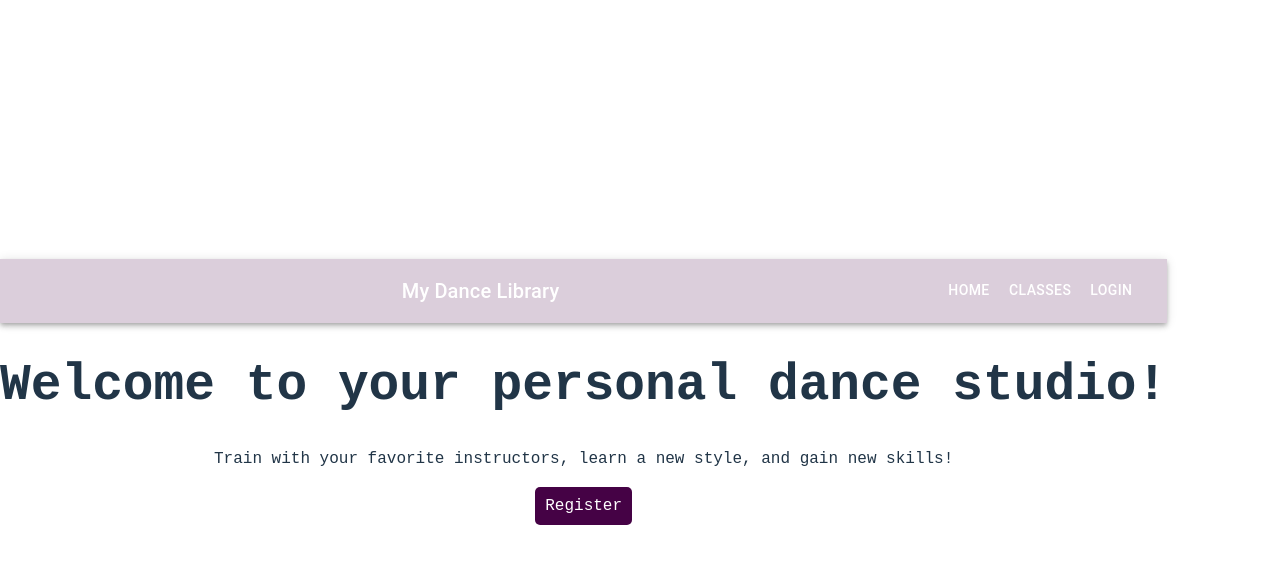
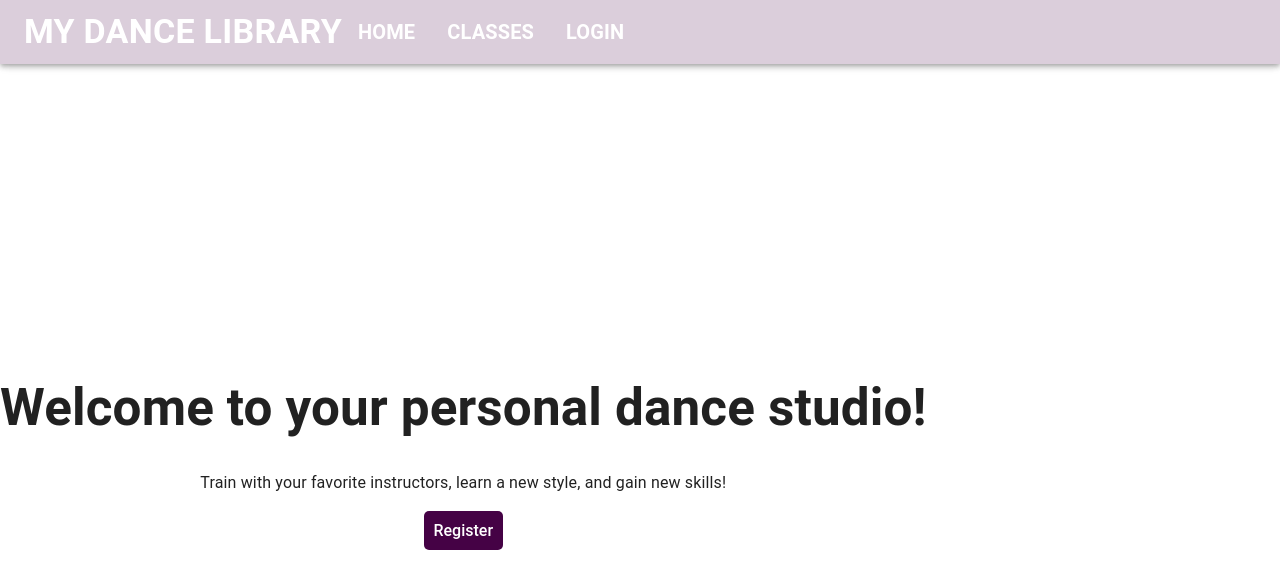
Before and after one commit to chrlee20043/dance-library, a React (Vite) app in the folder client/: page / in a window 1280 px wide. Shown: the top 588 px of the page. Built offline with nearby package versions, Linux system fonts and the light colour scheme.

Commit message:
MUI navbar styling

```diff
--- a/client/src/App.css
+++ b/client/src/App.css
@@ -12,7 +12,6 @@ rgb(255, 123, 0) (orange)
 * {
   box-sizing: border-box;
   /* margin: 0; */
-  /* background-color: rgb(242, 102, 1); */
 }
 
 #root {
@@ -28,6 +27,7 @@ body {
   background-size: cover;
   font-family: sans-serif;
   background-color:  white;
+  /* background-color: rgb(219, 206, 219); */
 
   /* background-image: linear-gradient(19deg, #FFE26A */
   /* 0%, #ABD699 100%); */
@@ -35,83 +35,6 @@ body {
   background-attachment: fixed;
   font-family: 'Courier New', Courier, monospace;
   overflow: scroll;
-}
-
-/* NAVBAR */
-
-#navbar-title {
-  font-family: Georgia, 'Times New Roman', Times, serif;
-  color: black;
-  /* float: left; */
-  /* line-height: 80px; */
-}
-
-#navbar {
-  display: flex;
-  align-items: center;
-  justify-content: space-between;
-	padding: 20px 80px;
-  background-color: white;
-  /* box-shadow: 0 5px 15px rgba(0, 0, 0, 0.06); */
-  border-bottom: solid 2px rgb(69, 2, 69);
-  /* position: fixed; */
-  top: 0;
-  width: 100%;
-  overflow: hidden;
-}
-
-#navbar-links {
-  display: flex;
-  flex-direction: column;
-  align-items: center;
-  justify-content: center;
-}
-
-
-#navbar-links li {
-  display: inline-block;
-  list-style: none;
-	padding: 0 20px;
-}
-
-#navbar-links li a {
-  text-decoration: none;
-  font-size: 1.3rem;
-  font-weight: 600;
-  color:rgb(69, 2, 69);
-  transition: 0.3s ease-in-out;
-  display: inline-block;
-  list-style: none;
-	padding: 14px 16px;
-  text-align: center;
-  /* display: flex;*/
-  /* justify-content: space-evenly; */
-  /* float: left; */
-  margin-right: 2em;
-  line-height: 80px;
-  padding: 10px;
-  /*color: black;
-  padding: 8px 15px;
-	text-decoration: none;*/
-	font-weight: bold;
-}
-
-#navbar-links li a::after {
-  content: " ";
-  width: 100%;
-  height: 2px;
-  background: rgb(69, 2, 69);
-  position: absolute;
-  bottom: 0;
-  left: 0;
-  transform: scaleX(0);
-  transform-origin: bottom right;
-  transition: 0.25s ease-out;
-}
-
-#navbar-links li a:hover::after {
-  transform: scaleX(1);
-  transform-origin: bottom left;
 }
 
 .main-container {
@@ -185,7 +108,7 @@ body {
   align-items: center;
   border-radius: 5px;
   background-color: rgb(219, 206, 219);
-  padding: 1em;
+    padding: 1em;
   margin: 10px;
 }
 
@@ -424,7 +347,7 @@ text-transform: uppercase;
 }
 
 .empty-favorites-page {
-  background-color: rgb(219, 206, 219);
+  /* background-color: rgb(219, 206, 219); */
   display: flex;
   flex-direction: column;
   justify-content: center;
@@ -432,10 +355,9 @@ text-transform: uppercase;
   margin-left: auto;
   margin-right: auto;
   margin-top: 10px;
-  border: 1px solid white;
+  border: 1px solid rgb(208, 205, 205);
   border-radius: 5px;
-  /* box-shadow: 0 5px 15px rgba(157, 93, 172, 0.5); */
-  width: 25%;
+  box-shadow: 0 0 10px rgba(0, 0, 0, 0.5);  width: 25%;
   padding: 1em;
   box-sizing: border-box;
 }
--- a/client/src/components/Navbar.jsx
+++ b/client/src/components/Navbar.jsx
@@ -1,70 +1,238 @@
 import React from "react";
+import { useState } from "react";
 import { Link, useNavigate } from "react-router-dom";
 import { useDispatch } from "react-redux";
 import { logOut } from "../Redux/authSlice";
 import { resetFavorites } from "../Redux/favoriteSlice";
 
-/* MUI IMPORTS */
+// MUI IMPORTS
+import PropTypes from "prop-types";
+import AppBar from "@mui/material/AppBar";
+import Box from "@mui/material/Box";
+import CssBaseline from "@mui/material/CssBaseline";
+import Divider from "@mui/material/Divider";
+import Drawer from "@mui/material/Drawer";
+import IconButton from "@mui/material/IconButton";
+import List from "@mui/material/List";
+import ListItem from "@mui/material/ListItem";
+import ListItemButton from "@mui/material/ListItemButton";
+import ListItemText from "@mui/material/ListItemText";
+import MenuIcon from "@mui/icons-material/Menu";
 import Toolbar from "@mui/material/Toolbar";
-import AppBar from "@mui/material/AppBar";
 import Typography from "@mui/material/Typography";
-import { styled } from "@mui/material/styles";
-import Button from "@mui/material/Button";
 
-export default function Navbar({ token }) {
+const drawerWidth = 240;
+
+function DrawerAppBar(props) {
+  const { window } = props;
+  const [mobileOpen, setMobileOpen] = useState(false);
+
   const navigate = useNavigate();
   const dispatch = useDispatch();
+
+  const handleDrawerToggle = () => {
+    setMobileOpen((prevState) => !prevState);
+  };
 
   const onLogout = () => {
     dispatch(logOut());
     dispatch(resetFavorites());
     navigate("/login");
-    console.log("logout token:", token);
+    console.log("logout token:", props.token);
   };
 
-  const NavbarContainer = styled(AppBar)({
+  const drawer = (
+    <Box
+      onClick={handleDrawerToggle}
+      sx={{
         background: "rgb(219, 206, 219)",
-  });
+        textAlign: "center",
+        height: "100%",
+      }}
+    >
+      <Typography
+        variant="h6"
+        sx={{ my: 2, color: "white", fontWeight: "bold", fontSize: "22px" }}
+      >
+        MY DANCE LIBRARY
+      </Typography>
+      <Divider />
+      <List
+        sx={{
+          display: "flex",
+          flexDirection: "column",
+          justifyContent: "center",
+          alignItems: "center",
+        }}
+      >
+        <ListItemButton
+          sx={{ color: "white", fontWeight: "bold", fontSize: "20px" }}
+          color="inherit"
+          component={Link}
+          to="/"
+        >
+          HOME
+        </ListItemButton>
+        {props.token && (
+          <ListItemButton
+            sx={{ color: "white", fontWeight: "bold", fontSize: "20px" }}
+            color="inherit"
+            fontWeight="bold"
+            component={Link}
+            to="/myprofile"
+          >
+            PROFILE
+          </ListItemButton>
+        )}
+        <ListItemButton
+          sx={{ color: "white", fontWeight: "bold", fontSize: "20px" }}
+          color="inherit"
+          fontWeight="bold"
+          component={Link}
+          to="/allvideos"
+        >
+          CLASSES
+        </ListItemButton>
+        {props.token ? (
+          <ListItemButton
+            sx={{ color: "white", fontWeight: "bold", fontSize: "20px" }}
+            color="inherit"
+            fontWeight="bold"
+            onClick={onLogout}
+          >
+            LOG OUT
+          </ListItemButton>
+        ) : (
+          <ListItemButton
+            sx={{ color: "white", fontWeight: "bold", fontSize: "20px" }}
+            color="inherit"
+            fontWeight="bold"
+            component={Link}
+            to="/login"
+          >
+            LOGIN
+          </ListItemButton>
+        )}
+      </List>
+    </Box>
+  );
 
-  const NavbarTitle = styled(Typography)({
-    flexGrow: 1,
-  });
-
-  const NavbarLinks = styled("div")({
-    display: "flex",
-    alignItems: "center",
-  });
+  const container =
+    window !== undefined ? () => window().document.body : undefined;
 
   return (
-    <NavbarContainer position="static">
+    <>
+      <Box sx={{ display: "flex" }}>
+        <CssBaseline />
+        <AppBar component="nav" sx={{ background: "rgb(219, 206, 219)" }}>
           <Toolbar>
-        <NavbarTitle variant="h6" component="div">
-          My Dance Library
-        </NavbarTitle>
-        <NavbarLinks>
-          <Button color="inherit" component={Link} to="/">
+            <IconButton
+              color="inherit"
+              aria-label="open drawer"
+              edge="start"
+              onClick={handleDrawerToggle}
+              sx={{ mr: 2, display: { sm: "none" } }}
+            >
+              <MenuIcon />
+            </IconButton>
+            <Typography
+              variant="h4"
+              component="div"
+              sx={{
+                display: { xs: "none", sm: "block", fontWeight: "bold" },
+              }}
+            >
+              MY DANCE LIBRARY
+            </Typography>
+            <Box sx={{ display: { xs: "none", sm: "block" } }}>
+              <List
+                sx={{
+                  display: "flex",
+                  flexDirection: "row",
+                  alignItems: "center",
+                }}
+              >
+                <ListItemButton
+                  sx={{ fontSize: "20px", fontWeight: "bold" }}
+                  color="inherit"
+                  component={Link}
+                  to="/"
+                >
                   HOME
-          </Button>
-          {token && (
-            <Button color="inherit" component={Link} to="/myprofile">
+                </ListItemButton>
+                {props.token && (
+                  <ListItemButton
+                    sx={{ fontSize: "20px", fontWeight: "bold" }}
+                    color="inherit"
+                    component={Link}
+                    to="/myprofile"
+                  >
                     PROFILE
-            </Button>
+                  </ListItemButton>
                 )}
-          <Button color="inherit" component={Link} to="/allvideos">
+                <ListItemButton
+                  sx={{ fontSize: "20px", fontWeight: "bold" }}
+                  color="inherit"
+                  component={Link}
+                  to="/allvideos"
+                >
                   CLASSES
-          </Button>
-
-          {token ? (
-            <Button color="inherit" onClick={onLogout}>
+                </ListItemButton>
+                {props.token ? (
+                  <ListItemButton
+                    sx={{ fontSize: "20px", fontWeight: "bold" }}
+                    color="inherit"
+                    onClick={onLogout}
+                  >
                     LOG OUT
-            </Button>
+                  </ListItemButton>
                 ) : (
-            <Button color="inherit" component={Link} to="/login">
+                  <ListItemButton
+                    sx={{ fontSize: "20px", fontWeight: "bold" }}
+                    color="inherit"
+                    component={Link}
+                    to="/login"
+                  >
                     LOGIN
-            </Button>
+                  </ListItemButton>
                 )}
-        </NavbarLinks>
+              </List>
+            </Box>
           </Toolbar>
-    </NavbarContainer>
+        </AppBar>
+        <nav>
+          <Drawer
+            container={container}
+            variant="temporary"
+            open={mobileOpen}
+            onClose={handleDrawerToggle}
+            ModalProps={{
+              keepMounted: true,
+            }}
+            sx={{
+              background: "rgb(219, 206, 219)",
+              display: { xs: "block", sm: "none" },
+              "& .MuiDrawer-paper": {
+                boxSizing: "border-box",
+                width: drawerWidth,
+              },
+            }}
+          >
+            {drawer}
+          </Drawer>
+        </nav>
+        <Box component="main" sx={{ p: 3 }}>
+          <Toolbar />
+          <Typography></Typography>
+        </Box>
+      </Box>
+    </>
   );
 }
+
+DrawerAppBar.propTypes = {
+  window: PropTypes.func,
+  token: PropTypes.string,
+};
+
+export default DrawerAppBar;
--- a/client/src/components/Profile.jsx
+++ b/client/src/components/Profile.jsx
@@ -104,7 +104,7 @@ export default function Profile({ token, userId, currentUser }) {
                     allowFullScreen
                   ></iframe>
                   <button
-                    className="favorite-detail-btn"
+                    className="card-button"
                     onClick={() => {
                       navigate(`/allvideos/${video.video_id}`);
                     }}
```
Lines whose indentation alone changed are shown as unchanged.
